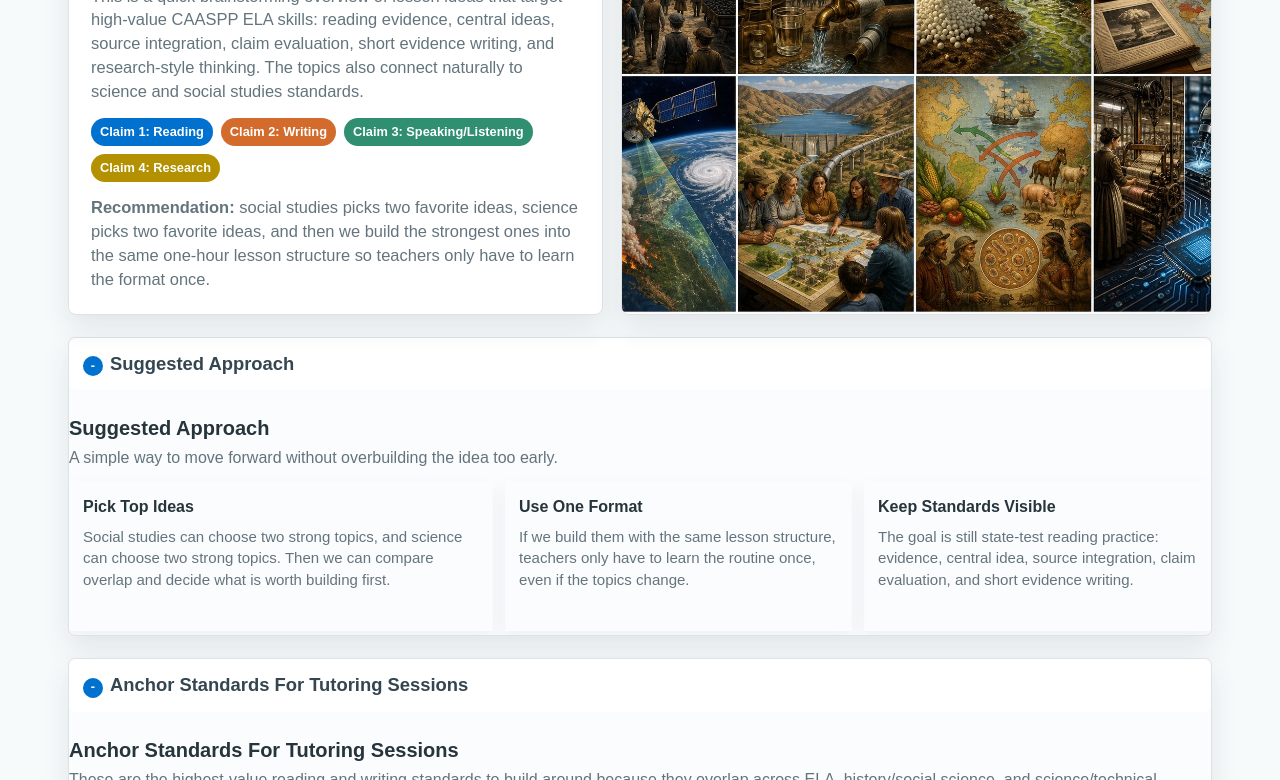
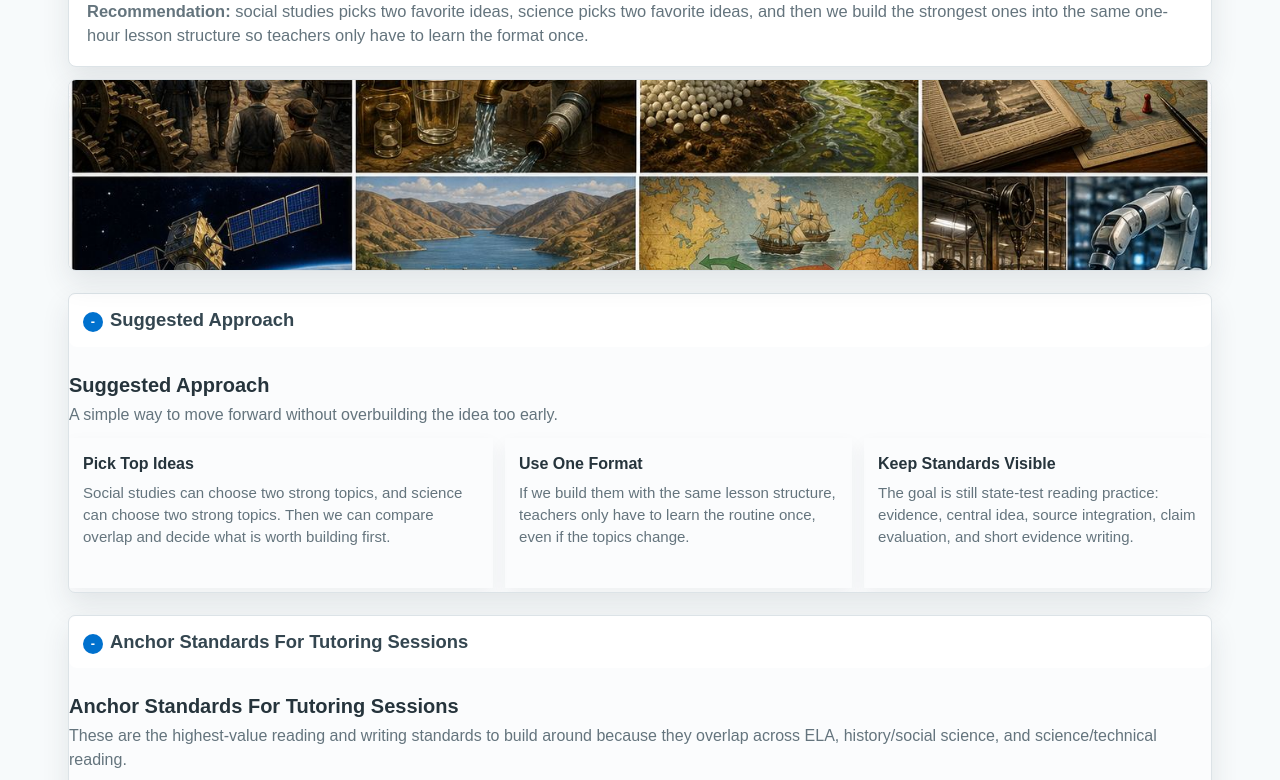
Before and after one commit to bbuchler/science-history-project-ideas, a website: page index.html in a window 1280 px wide. Shown: the part 320-1100 px from the top of the page. Drawn offline with Linux system fonts and the light colour scheme.

Commit message:
Compact hero image strip

```diff
--- a/index.html
+++ b/index.html
@@ -98,9 +98,7 @@
 
     .hero {
       display: grid;
-      grid-template-columns: minmax(0, 0.95fr) minmax(330px, 1.05fr);
-      gap: 18px;
-      align-items: stretch;
+      gap: 12px;
       margin-bottom: 18px;
     }
 
@@ -119,10 +117,9 @@
     }
 
     .hero-copy {
-      padding: 22px;
+      padding: 18px;
       display: grid;
       gap: 14px;
-      align-content: center;
     }
 
     .hero-copy h2 {
@@ -160,9 +157,9 @@
     .claim.yellow { background: #b39100; }
 
     .hero-image img {
-      height: 100%;
-      min-height: 390px;
+      height: clamp(120px, 18vw, 190px);
       object-fit: cover;
+      object-position: center;
     }
 
     .section-head {
```
